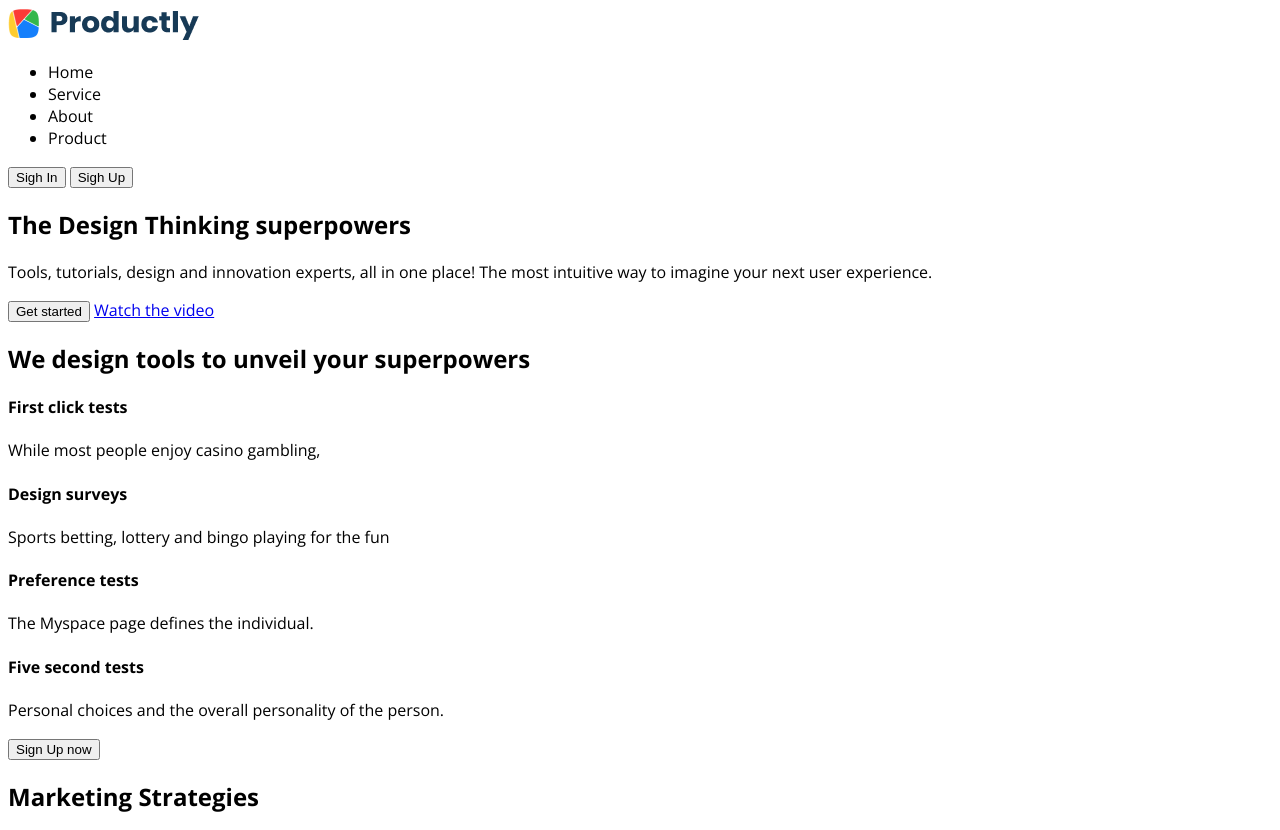
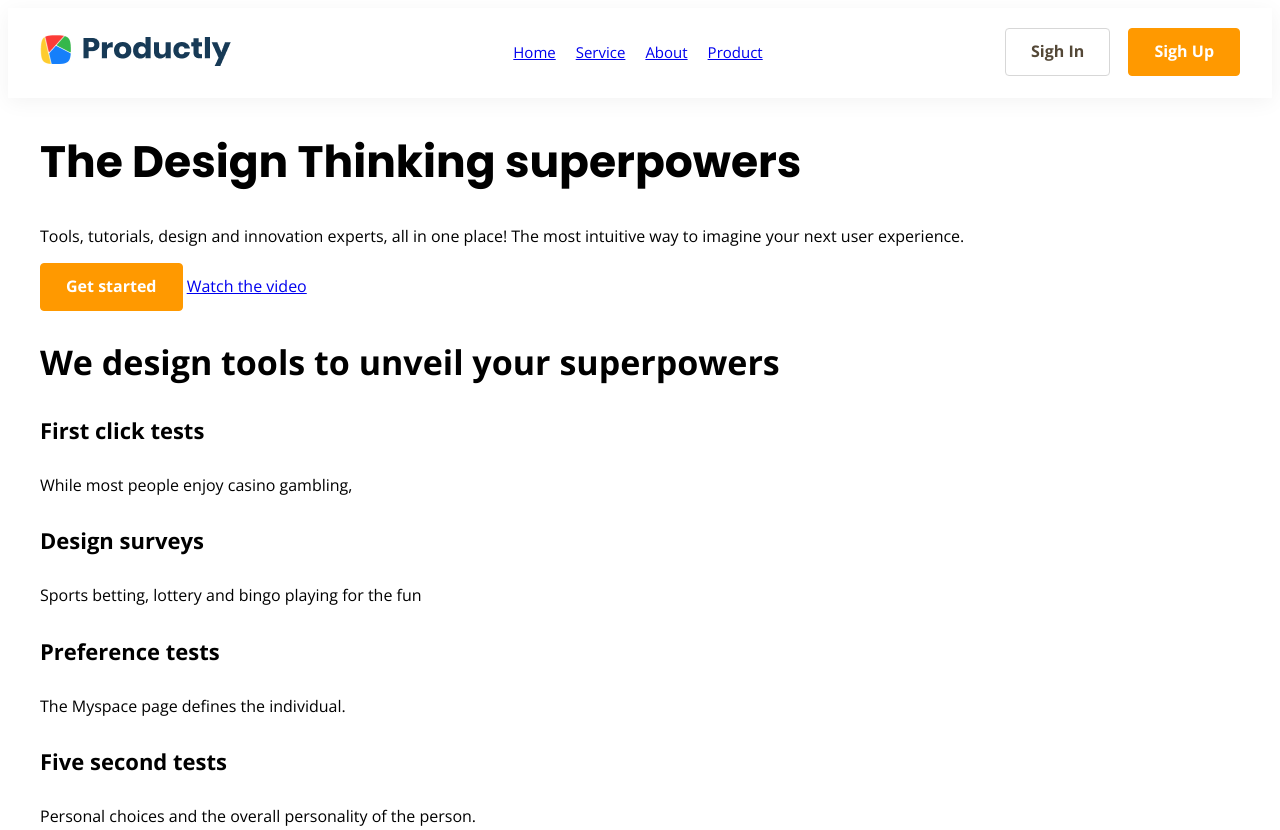
Before and after one commit to OKitel/productly, a website: page index.html in a window 1280 px wide. Shown: the top 830 px of the page. Drawn offline with nearby package versions, Linux system fonts and the light colour scheme.

Commit message:
feat: add styles for header

```diff
--- a/index.html
+++ b/index.html
@@ -16,14 +16,15 @@
 
   <body>
     <header class="header">
-      <div class="wrapper">
+      <div class="wrapper header__wrapper">
         <a class="logo" href="#"><img src="./img/logo.png" alt="Productly LCC"></a>
         <nav class="header__navigation">
           <ul class="navigation">
-            <li>Home</li>
-            <li>Service</li>
-            <li>About</li>
-            <li>Product</li>
+            <li class="navigation__link"><a href="#">Home</a>
+            </li>
+            <li class="navigation__link"><a href="#">Service</a></li>
+            <li class="navigation__link"><a href="#">About</a></li>
+            <li class="navigation__link"><a href="#">Product</a></li>
           </ul>
         </nav>
         <div class="header__buttons">
@@ -227,6 +228,7 @@
         </div>
       </div>
     </section>
+
     <footer class="footer">
       <div class="wrapper">
         <div class="layout-4-column">
--- a/sass/abstract/constants.scss
+++ b/sass/abstract/constants.scss
@@ -6,6 +6,8 @@
 $color-text: #544837;
 $color-heading: #2f281e;
 $color-border: #d7d7d7;
+$color-hovered: #bcd0e5;
+$color-light: #ffffff;
 
 $color-violet: #7752be;
 $color-yellow: #fab005;
--- a/sass/base/_base.scss
+++ b/sass/base/_base.scss
@@ -5,5 +5,40 @@
 body {
   font-size: 1.6rem;
   font-family: 'Open Sans', Verdana, sans-serif;
-  /* font-family: 'Poppins', sans-serif; */
 }
+
+h1 {
+  font-family: 'Poppins', Verdana, sans-serif;
+  font-style: normal;
+  font-weight: 700;
+  font-size: 44px;
+  line-height: 54px;
+}
+
+h2 {
+  font-style: normal;
+  font-weight: 700;
+  font-size: 34px;
+  line-height: 46px;
+}
+
+h3 {
+  font-style: normal;
+  font-weight: 700;
+  font-size: 24px;
+  line-height: 34px;
+}
+
+h4 {
+  font-style: normal;
+  font-weight: 600;
+  font-size: 22px;
+  line-height: 30px;
+}
+
+h5 {
+  font-style: normal;
+  font-weight: 700;
+  font-size: 16px;
+  line-height: 26px;
+}
--- /dev/null
+++ b/sass/base/_buttons.scss
@@ -0,0 +1,33 @@
+.button {
+  font-family: 'Open Sans', Verdana, sans-serif;
+  font-style: normal;
+  font-weight: 600;
+  font-size: 1.6rem;
+  line-height: 2.2rem;
+  padding: 11px 25px 13px;
+  border-radius: 4px;
+  cursor: pointer;
+  transition: all 0.3s;
+}
+
+.button_bordered {
+  background: $color-light;
+  border: 1px solid $color-border;
+  color: $color-text;
+}
+
+.button_colored {
+  background: $color-primary;
+  color: $color-light;
+  border: 1px solid $color-primary;
+}
+
+.button_colored:hover {
+  background: $color-additional;
+  border-color: $color-additional;
+}
+
+.button_bordered:hover {
+  background: $color-hovered;
+  border-color: $color-hovered;
+}
--- /dev/null
+++ b/sass/components/_contact-us.scss
@@ -0,0 +1,3 @@
+.contact-us {
+  background: $color-background;
+}
--- /dev/null
+++ b/sass/layouts/_header.scss
@@ -0,0 +1,31 @@
+.header {
+  background: $color-light;
+  box-shadow: 0px 4px 20px rgba(0, 0, 0, 0.05);
+  padding: 15px 0 17px 0;
+}
+
+.header__wrapper {
+  display: flex;
+  justify-content: space-between;
+  align-items: center;
+}
+
+.header__buttons > .button {
+  margin-left: 14px;
+}
+
+.header__buttons > .button:first-child {
+  margin-left: 0;
+}
+
+.navigation {
+  display: flex;
+  font-size: 1.5rem;
+  line-height: 2.8rem;
+}
+
+.navigation__link {
+  list-style: none;
+  padding: 0 10px;
+  text-decoration: none;
+}
--- /dev/null
+++ b/sass/layouts/_wrapper.scss
@@ -0,0 +1,4 @@
+.wrapper {
+  max-width: $content-width;
+  margin: auto;
+}
--- a/sass/style.scss
+++ b/sass/style.scss
@@ -1,2 +1,12 @@
-@import 'base/base';
-@import 'abstract/constants.scss';
+@import './abstract/constants.scss';
+
+//Base
+@import './base/base';
+@import './base/buttons';
+
+//Layouts
+@import './layouts/wrapper';
+@import './layouts/header';
+
+// Components
+@import './components/contact-us';
```
Also changed, not shown: sass/style.css, 1 other file.
